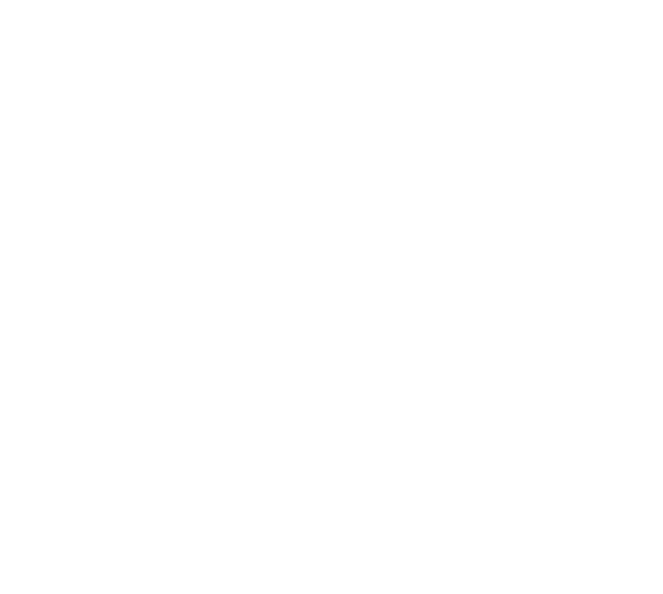
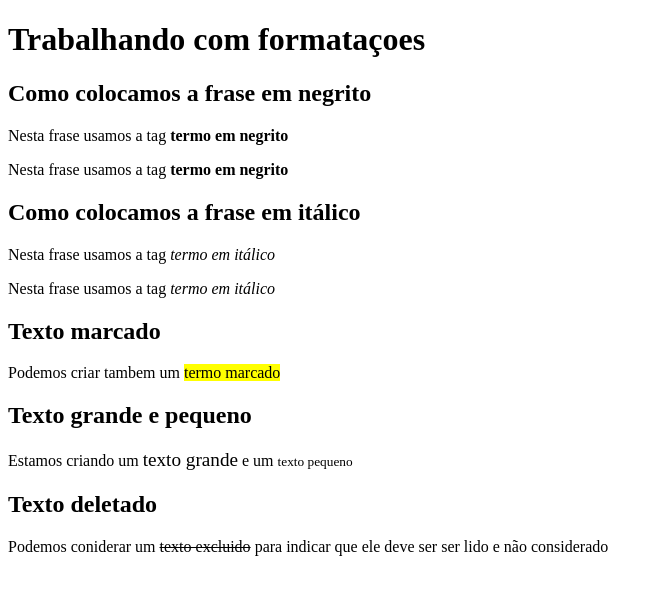
Before and after one commit to cecadacamila/PROJETO1, a plain HTML site: page index.html in a window 1280 px wide. Shown: the whole page, without its empty margins (0-663 px from the left). Drawn offline with Linux system fonts and the light colour scheme.

Commit message:
Add files via upload

```diff
--- a/index.html
+++ b/index.html
@@ -0,0 +1,26 @@
+<!DOCTYPE html>
+<html lang="pt-br">
+<head>
+    <meta charset="UTF-8">
+    <meta http-equiv="X-UA-Compatible" content="IE=edge">
+    <meta name="viewport" content="width=device-width, initial-scale=1.0">
+    <title>DIFERENÇAS DE TAGS</title>
+</head>
+<body>
+    <h1>Trabalhando com formataçoes</h1>
+        <h2>Como colocamos a frase em negrito</h2>
+            <p>Nesta frase usamos a tag <b>termo em negrito</b></p> <!--forma não semântica-->
+            <P>Nesta frase usamos a tag <strong>termo em negrito</strong></P> <!--semântica-->
+        <h2>Como colocamos a frase em itálico</h2>
+            <p>Nesta frase usamos a tag <i>termo em itálico</i></p> <!--forma não semântica-->
+            <p>Nesta frase usamos a tag <em>termo em itálico</em></p> <!--semântica-->
+        <h2>Texto marcado</h2>
+            <p>Podemos criar tambem um <mark>termo marcado</mark></p>
+        <h2>Texto grande e pequeno</h2>
+            <p>Estamos criando um <big>texto grande</big> e um <small>texto pequeno</small></p> <!--A tag em vermelho é porque esta desatualizada-->
+        <h2>Texto deletado</h2>
+            <p>Podemos coniderar um <del>texto excluido</del> para indicar que ele deve ser ser lido e não considerado</p>
+
+
+</body>
+</html>
```
Also changed, not shown: img.html (+1 -1 lines).
